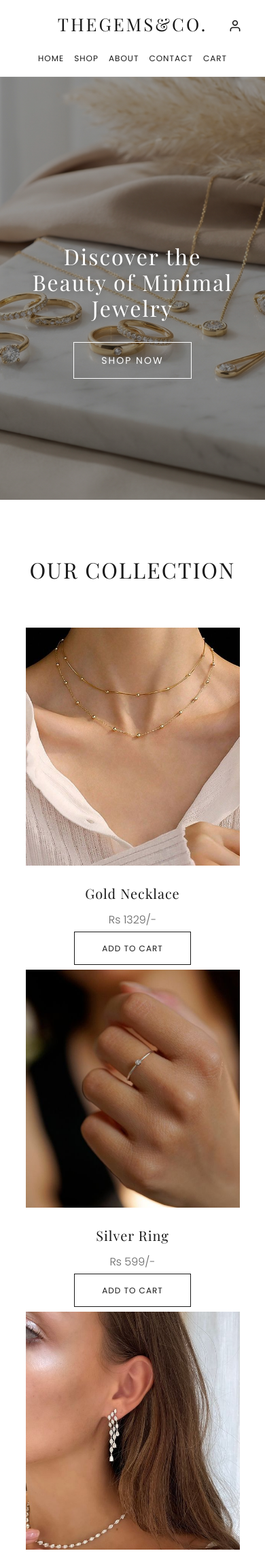
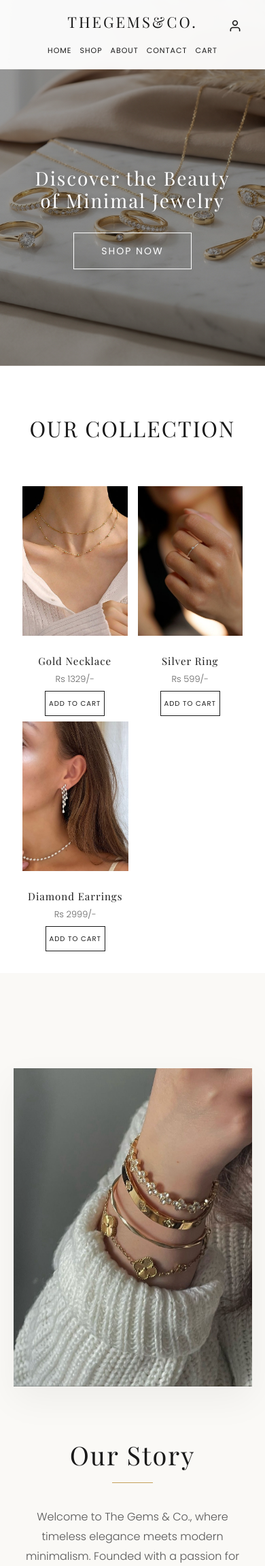
Before and after one commit to aaryaa29/Gems-and-Co, a PHP site: page / in a window 390 px wide. Shown: the top 2303 px of the page at 68% size. Run offline with PHP 8.4, Linux system fonts and the light colour scheme; some libraries are stand-ins or nearby versions; some web fonts are replaced.

Commit message:
Fix mobile horizontal scroll and 2-column product grid

```diff
--- a/styles.css
+++ b/styles.css
@@ -762,24 +762,24 @@ footer p {
     /* Header & Navigation */
     header {
         padding: 15px 0;
-        position: relative; /* Change from fixed to prevent overlapping content on tiny screens if wrapped */
+        position: fixed; /* Restore fixed header */
     }
 
     .logo {
         position: static;
         transform: none;
-        margin-bottom: 15px;
-        font-size: 26px;
+        margin-bottom: 10px;
+        font-size: 22px;
     }
 
     nav ul {
         flex-wrap: wrap;
-        gap: 15px;
+        gap: 12px;
         margin-top: 0;
     }
 
     nav ul li a {
-        font-size: 12px;
+        font-size: 11px;
     }
 
     .profile-dropdown {
@@ -788,30 +788,63 @@ footer p {
         right: 15px;
     }
 
+    .dropdown-menu {
+        right: -10px; /* Prevent edge touching */
+        min-width: 140px;
+    }
+
     /* Hero Section */
     .hero {
-        padding: 120px 20px 80px;
-        min-height: 50vh;
+        padding: 140px 20px 60px; /* Compensate for fixed header */
+        min-height: 40vh;
     }
 
     .hero h2 {
-        font-size: 32px;
+        font-size: 28px;
     }
 
     /* Typography & Spacing */
     .section-title {
-        font-size: 28px !important;
+        font-size: 26px !important;
     }
 
     .products {
-        padding: 50px 20px;
+        padding: 40px 15px;
     }
 
     .product-grid {
-        gap: 20px;
+        gap: 15px;
+        justify-content: space-between;
+    }
+
+    /* Elegant 2-Column Mobile Grid */
+    .product {
+        min-width: 47%;
+        max-width: 48%;
+        flex: 1 1 47%;
     }
 
     .product img {
-        height: 350px;
+        height: 220px;
+    }
+
+    .product h3 {
+        font-size: 15px;
+        margin-bottom: 5px;
+    }
+
+    .product p {
+        font-size: 13px;
+        margin-bottom: 10px;
+    }
+
+    .btn.add-to-cart {
+        width: 100%;
+        padding: 10px 5px;
+        font-size: 10px;
+    }
+
+    .about-section, .cart-page-section, .contact-page-section {
+        padding-top: 140px;
     }
 }
```
